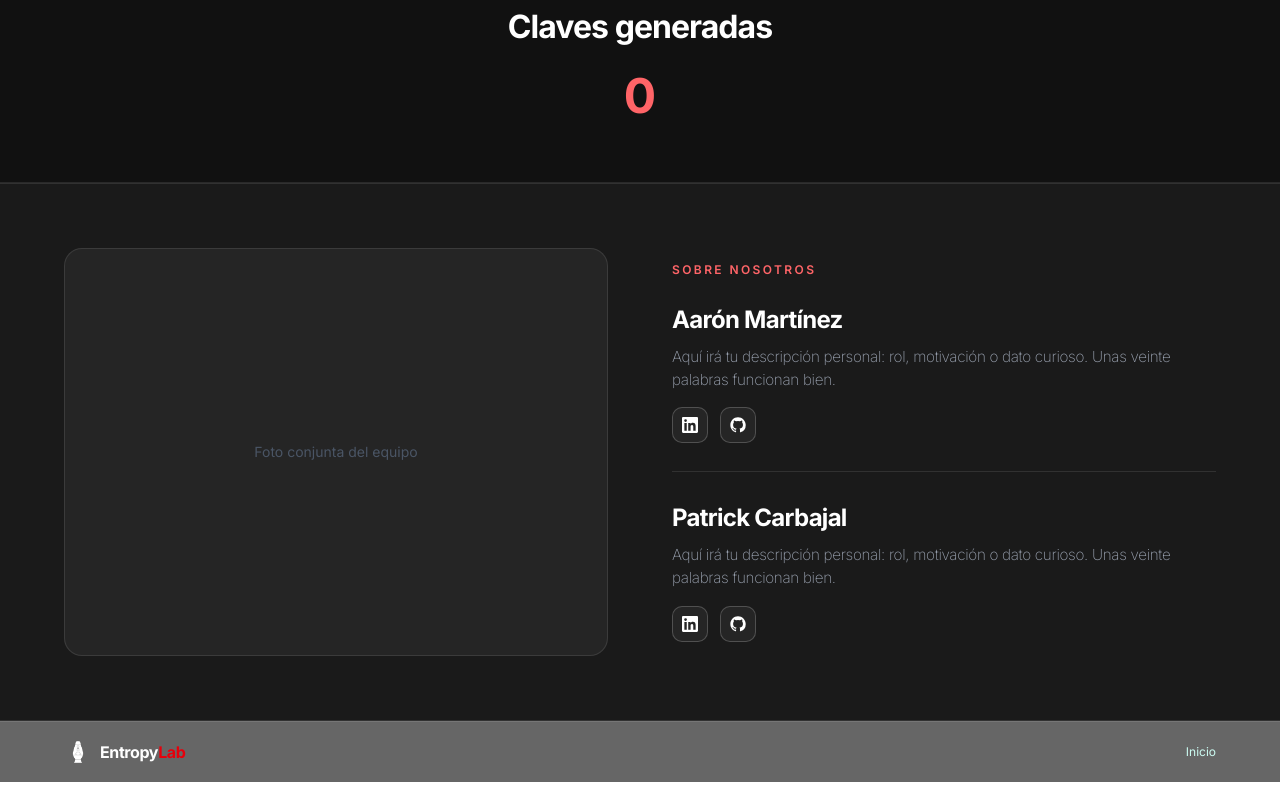
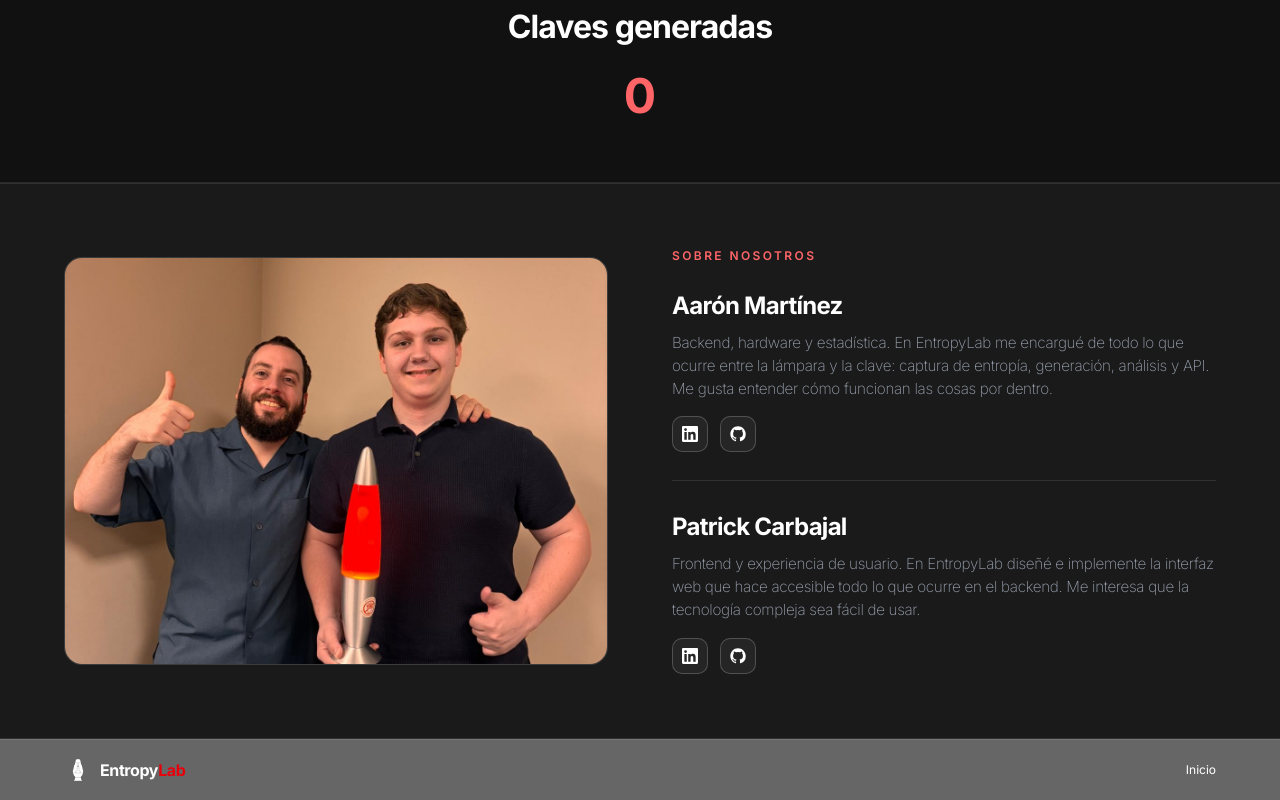
Before and after one commit to Lord-Pat/EntropyLab, a Next.js app in the folder frontend/: page / in a window 1280 px wide. Shown: the part 1233-2033 px from the top of the page. Built offline with nearby package versions, Linux system fonts and the light colour scheme; no server answers.

Commit message:
Textos descriptivos sobre cada integrante + foto grupo añadida.

```diff
--- a/frontend/components/footer.tsx
+++ b/frontend/components/footer.tsx
@@ -23,7 +23,7 @@ export default function Footer() {
         <nav className="flex items-center gap-6">
           <a
             href="/#"
-            className="text-xs text-teal-100 transition-colors hover:text-white"
+            className="text-xs text-white transition-colors hover:text-red-400"
           >
             Inicio
           </a>
--- a/frontend/components/landing-page.tsx
+++ b/frontend/components/landing-page.tsx
@@ -139,9 +139,9 @@ export default function LandingPage() {
                 Claves generadas a través de la aleatoriedad de la lava
               </h1>
               <p className="mt-6 text-gray-300" style={{ textAlign: "center", fontSize: "clamp(1rem, 2.5vw, 1.5rem)", fontWeight: 200, letterSpacing: "-0.03em", lineHeight: "1.4em", textShadow: "0px 0px 7px rgba(10,10,10,0.97)" }}>
-                EntropyLab captura el movimiento impredecible de l&aacute;mparas de lava para
-                generar <span style={{ fontWeight: 700 }}>claves criptogr&aacute;ficas de alta entrop&iacute;a</span>. Sin algoritmos, sin
-                patrones: entrop&iacute;a f&iacute;sica pura. 100% open source.
+                EntropyLab captura el movimiento impredecible de lámparas de lava para
+                generar <span style={{ fontWeight: 700 }}>claves criptográficas de alta entropía</span>. Sin algoritmos, sin
+                patrones: entropía física pura. 100% open source.
               </p>
             </div>
           </div>
@@ -211,7 +211,7 @@ export default function LandingPage() {
               <div className="aspect-4/3 w-full overflow-hidden rounded-2xl border border-white/10 bg-white/5">
                 {/* Replace src with your actual team photo, e.g. /team-photo.jpg */}
                 <div className="flex h-full items-center justify-center text-sm text-gray-600">
-                  Foto conjunta del equipo
+                  <img src="/foto_grupo.jpeg" className="h-full w-full object-cover" />
                 </div>
               </div>
 
@@ -227,7 +227,8 @@ export default function LandingPage() {
                     Aarón Martínez
                   </h3>
                   <p className="mt-2 text-gray-400" style={{ fontWeight: 200, letterSpacing: "-0.02em", lineHeight: "1.5em", fontSize: "0.95em" }}>
-                    Aquí irá tu descripción personal: rol, motivación o dato curioso. Unas veinte palabras funcionan bien.
+                    Backend, hardware y estadística. En EntropyLab me encargué de todo lo que ocurre entre la lámpara y la clave: captura de entropía,
+                    generación, análisis y API. Me gusta entender cómo funcionan las cosas por dentro.
                   </p>
                   <div className="mt-4 flex gap-3">
                     <a
@@ -263,7 +264,8 @@ export default function LandingPage() {
                     Patrick Carbajal
                   </h3>
                   <p className="mt-2 text-gray-400" style={{ fontWeight: 200, letterSpacing: "-0.02em", lineHeight: "1.5em", fontSize: "0.95em" }}>
-                    Aquí irá tu descripción personal: rol, motivación o dato curioso. Unas veinte palabras funcionan bien.
+                    Frontend y experiencia de usuario. En EntropyLab diseñé e implemente la interfaz web que hace accesible
+                    todo lo que ocurre en el backend. Me interesa que la tecnología compleja sea fácil de usar.
                   </p>
                   <div className="mt-4 flex gap-3">
                     <a
```
Also changed, not shown: frontend/public/foto_grupo.jpeg (added).
